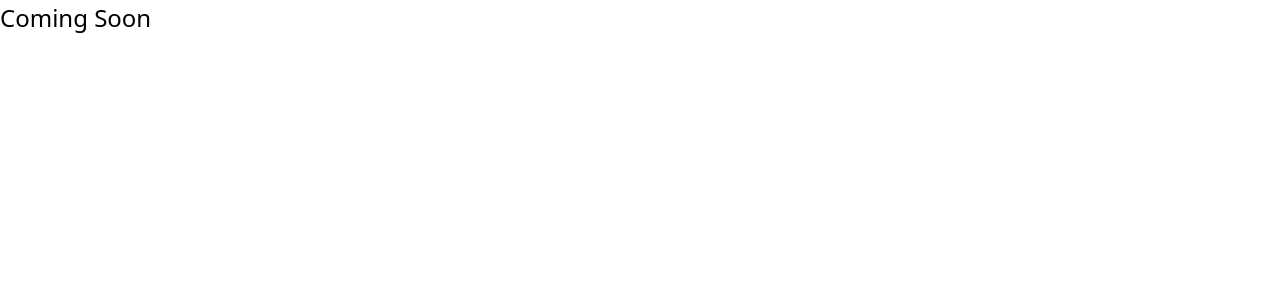
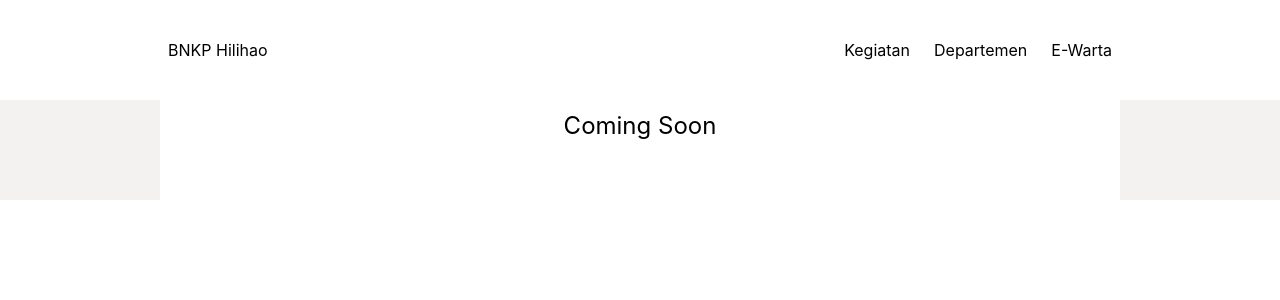
Before and after one commit to nipeharefa/hili-landing, a Next.js app: page / in a window 1280 px wide. Shown: the top 300 px of the page. Built offline with nearby package versions, Linux system fonts and the light colour scheme.

Commit message:
add header

```diff
--- /dev/null
+++ b/src/pages/_document.js
@@ -0,0 +1,30 @@
+import Document from 'next/document'
+import { ServerStyleSheet } from 'styled-components'
+
+export default class MyDocument extends Document {
+  static async getInitialProps(ctx) {
+    const sheet = new ServerStyleSheet()
+    const originalRenderPage = ctx.renderPage
+
+    try {
+      ctx.renderPage = () =>
+        originalRenderPage({
+          enhanceApp: (App) => (props) =>
+            sheet.collectStyles(<App {...props} />),
+        })
+
+      const initialProps = await Document.getInitialProps(ctx)
+      return {
+        ...initialProps,
+        styles: (
+          <>
+            {initialProps.styles}
+            {sheet.getStyleElement()}
+          </>
+        ),
+      }
+    } finally {
+      sheet.seal()
+    }
+  }
+}
--- a/src/pages/index.tsx
+++ b/src/pages/index.tsx
@@ -1,17 +1,41 @@
 
 import { NextSeo } from 'next-seo';
+import { Container, Header, Layout } from '../styled';
 
 const Index = (props: any) => {
-  console.log(props);
   return (
-    <>
+    <Layout>
       <NextSeo
         title="Gereja BNKP Hilihao"
-        description="Website Gereje Banua Niha Keriso Protestan (BNKP) Hilihao"
+        description="Selamat datang di website Gereja Banua Niha Keriso Protestan (BNKP) Hilihao"
         noindex={props.seo}
+        openGraph={{
+          type: "website",
+          title: "Gereja BNKP Hilihao"
+        }}
       />
-      <p className="text-2xl">Coming Soon</p>
-    </>
+
+      <Header>
+        <Container>
+          <div className="flex px-2">
+            <div className="flex w-1/4">
+              <h1>BNKP Hilihao</h1>
+            </div>
+            <nav className="flex justify-end w-3/4">
+              <ul className="flex">
+                <li className="ml-6">Kegiatan</li>
+                <li className="ml-6">Departemen</li>
+                <li className="ml-6">E-Warta</li>
+              </ul>
+            </nav>
+          </div>
+        </Container>
+      </Header>
+
+      <Container className="bg-white p-2" style={{"minHeight": "100px"}}>
+        <p className="text-2xl text-center">Coming Soon</p>
+      </Container>
+    </Layout>
   )
 };
 
--- /dev/null
+++ b/src/styled/container.tsx
@@ -0,0 +1,8 @@
+import styled from 'styled-components';
+
+const Container = styled.div`
+  margin: 0 auto;
+  width: 960px;
+`;
+
+export default Container;
--- /dev/null
+++ b/src/styled/header.tsx
@@ -0,0 +1,10 @@
+import styled from 'styled-components';
+
+const Header = styled.header`
+  height: 100px;
+  align-items: center;
+  display: flex;
+  background: white;
+`;
+
+export default Header;
--- /dev/null
+++ b/src/styled/index.ts
@@ -0,0 +1,3 @@
+export { default as Container } from './container';
+export { default as Header } from './header';
+export { default as Layout } from './layout';
--- /dev/null
+++ b/src/styled/layout.tsx
@@ -0,0 +1,13 @@
+import styled from 'styled-components';
+
+const Layout = styled.div`
+  background: #F3F2F1;
+
+  .container {
+    width: 960px;
+    margin: 0 auto;
+  }
+`;
+
+
+export default Layout;
```
Also changed, not shown: .babelrc (added), src/tailwind.css.
